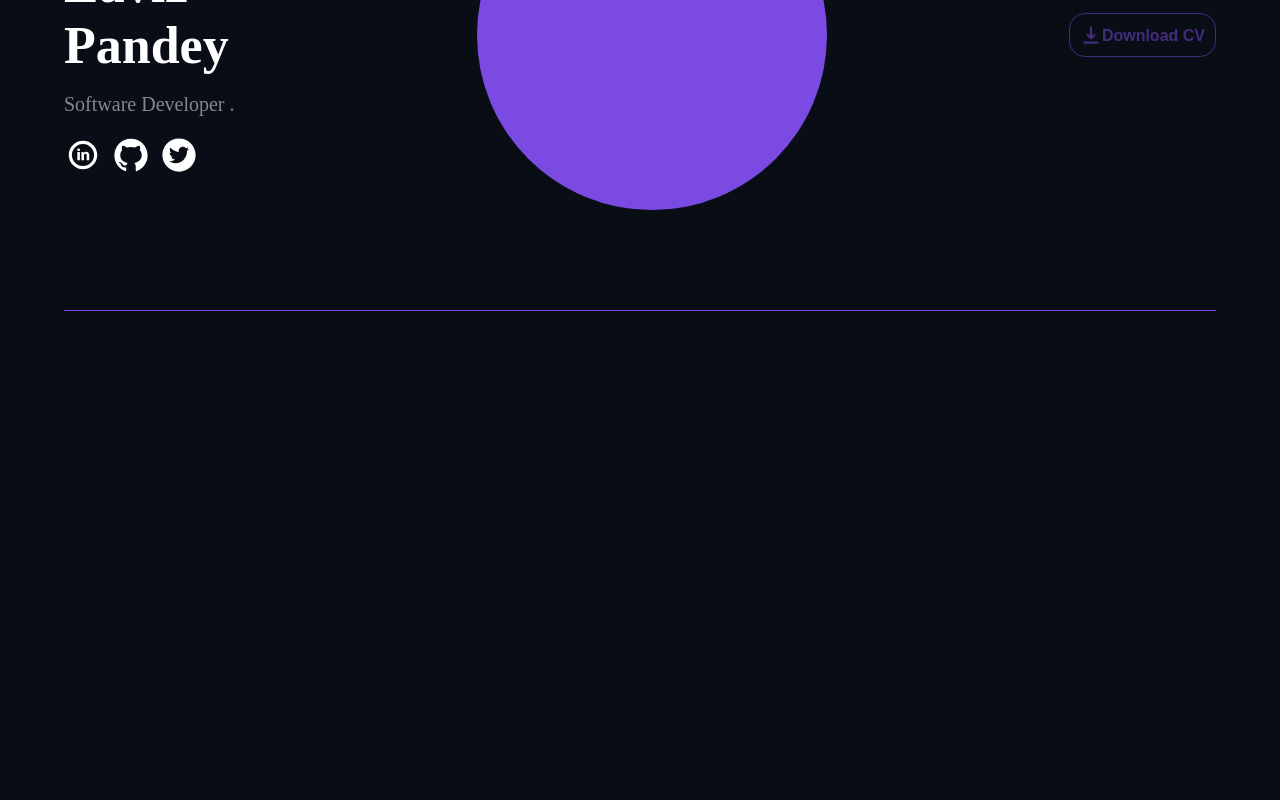
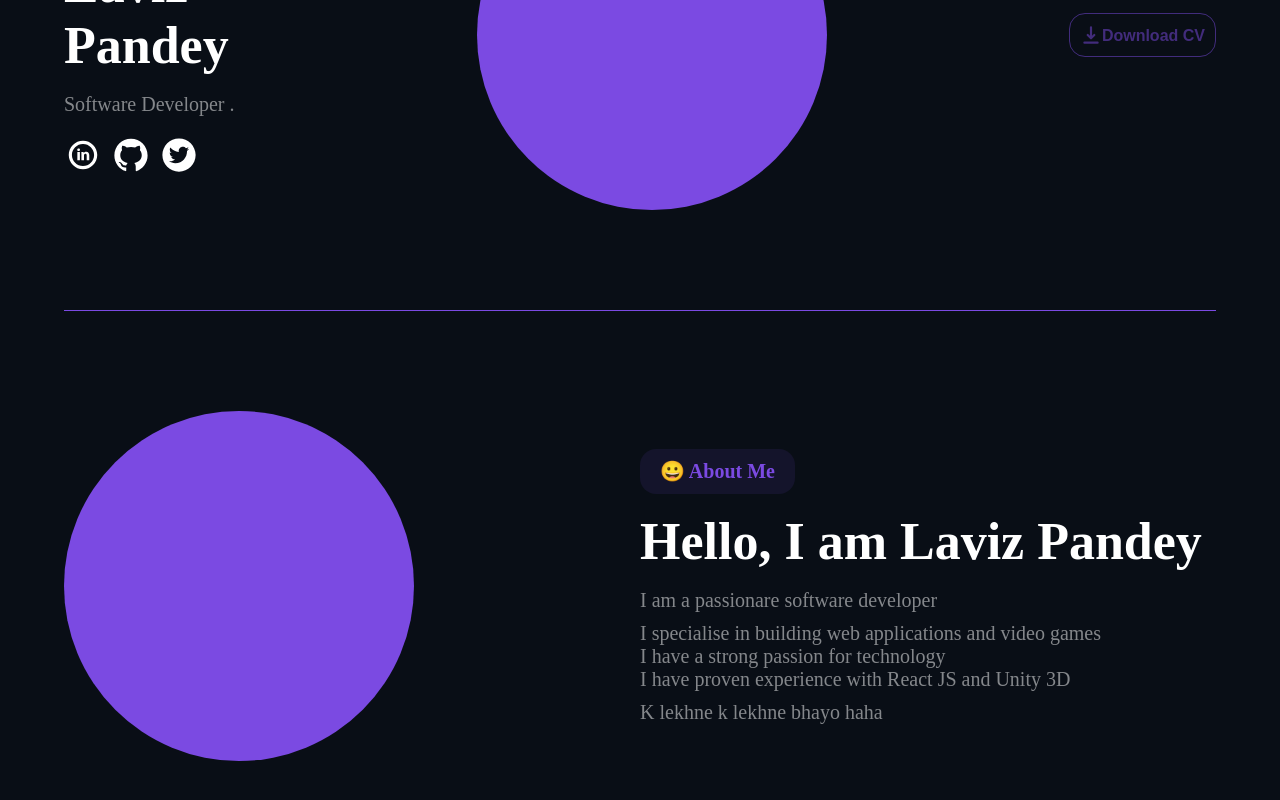
Before and after one commit to lavizp/Portfolio-React, a React (Create React App) app: page / in a window 1280 px wide. Shown: the part 334-1134 px from the top of the page. Before the commit the page ends 800 px from the top, so only its background shows below. Built offline with nearby package versions, Linux system fonts and the light colour scheme.

Commit message:
About Section

```diff
--- a/src/App.js
+++ b/src/App.js
@@ -2,6 +2,7 @@ import { Route, Routes} from "react-router-dom";
 import { ThemeProvider } from "styled-components";
 import Navbar from "./components/Navbar";
 import Home from "./components/Home";
+import About from "./components/About";
 
 function App() {
   const theme = {
@@ -13,6 +14,7 @@ function App() {
     <ThemeProvider theme={theme}>
       <Navbar/>
       <Home/>
+      <About/>
 
     </ThemeProvider>
   );
--- a/src/components/About.js
+++ b/src/components/About.js
@@ -1,6 +1,7 @@
 import React from 'react'
 import styled from 'styled-components'
-
+import { TitleTab } from '../styled-components/TitleTab'
+import { Line } from '../styled-components/Line'
 const HomeContainer = styled.div`
     width: 90%;
     margin: auto;
@@ -9,10 +10,57 @@ const HomeContainer = styled.div`
     align-items: center;
     justify-content: space-between;
 `
+
+const Avatar = styled.div`
+    height: 350px;
+    width: 350px;
+    border-radius: 100%;
+    background-color: ${props=>props.theme.secondary};
+`
+const DetailsContainer = styled.div`
+    width: 50%;
+    display: flex;
+    flex-direction: column;
+    align-items: flex-start;
+
+    h1{
+        color: white;
+        font-weight: 800;
+        font-size: 52px;
+        line-height: 61px;
+        margin: 17px 0;
+
+    }
+    p{
+        font-weight: 400;
+        font-size: 20px;
+        line-height: 23px;
+        display: flex;
+        align-items: center;
+        text-align: justify;
+        margin: 0;
+        color: rgba(255, 255, 255, 0.5);
+    }
+
+`
 export default function About() {
   return (
+    <>
     <HomeContainer>
-        asd
+        <Avatar/>
+        <DetailsContainer>
+            <TitleTab>😀 About Me</TitleTab>
+            <h1>Hello, I am Laviz Pandey</h1>
+            <p style={{marginBottom:"10px"}}>I am a passionare software developer</p>
+            <p>I specialise in building web applications and video games</p>
+            <p>I have a strong passion for technology</p>
+            <p style={{marginBottom:"10px"}}>I have proven experience with React JS and Unity 3D</p>
+            <p>K lekhne k lekhne bhayo haha</p>
+
+
+        </DetailsContainer>
     </HomeContainer>
+    <Line/>
+    </>
   )
 }
```
